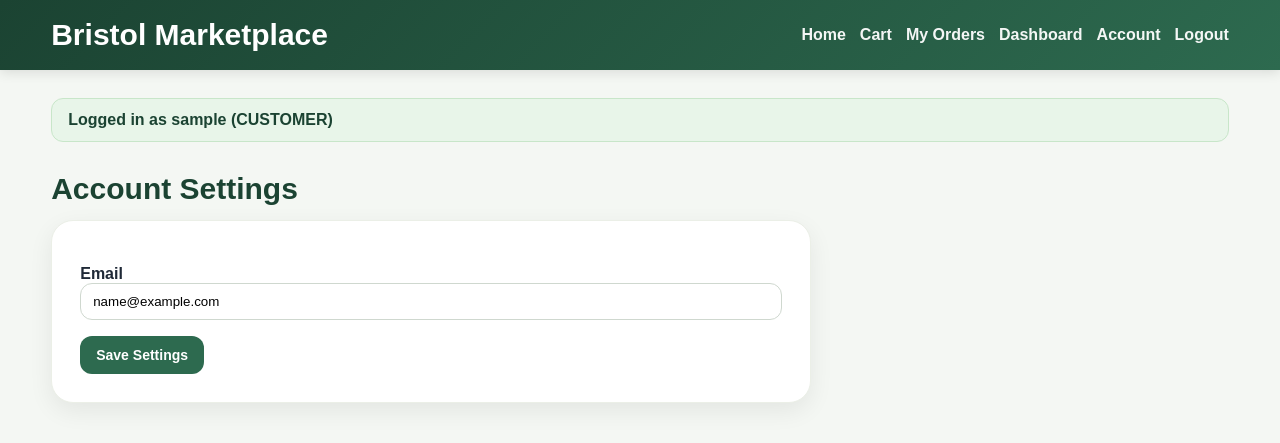
After one commit to PATS0N8/bristol-marketplace1, a Django app: page /account/ in a window 1280 px wide. The commit adds this page. Shown: the top 443 px of the page. Run offline with Django 4.2, Linux system fonts and the light colour scheme; the visitor is signed in with stand-in values (Sample User, id 1).

Commit message:
Sprint 3: added account settings for producers

```diff
--- a/accounts/models.py
+++ b/accounts/models.py
@@ -19,6 +19,8 @@ class ProducerProfile(models.Model):
     user = models.OneToOneField(User, on_delete=models.CASCADE, related_name="producer_profile")
     business_name = models.CharField(max_length=200, blank=True)
     postcode = models.CharField(max_length=20, blank=True)
+    farm_story = models.TextField(blank=True)
+    location = models.CharField(max_length=200, blank=True)
 
     def __str__(self):
         return self.business_name or self.user.username
--- a/accounts/views.py
+++ b/accounts/views.py
@@ -1,3 +1,34 @@
 from django.shortcuts import render
+from django.contrib.auth.decorators import login_required
+from accounts.models import ProducerProfile
 
 # Create your views here.
+
+
+#Account settings function
+@login_required
+def account_settings(request):
+    success = False
+    if request.method == "POST":
+        request.user.email = request.POST.get("email", "").strip()
+        request.user.save()
+
+        #If users role is producer fill profile options.
+        if request.user.role == "PRODUCER":
+            profile, _ = ProducerProfile.objects.get_or_create(user=request.user)
+            profile.business_name = request.POST.get("business_name", "").strip()
+            profile.postcode = request.POST.get("postcode", "").strip()
+            profile.farm_story = request.POST.get("farm_story", "").strip()
+            profile.location = request.POST.get("location", "").strip()
+            profile.save()
+
+        success = True
+
+    profile = None
+    if request.user.role == "PRODUCER":
+        profile, _ = ProducerProfile.objects.get_or_create(user=request.user)
+
+    return render(request, "products/account_settings.html", {
+        "profile": profile,
+        "success": success,
+    })
--- a/config/urls.py
+++ b/config/urls.py
@@ -1,6 +1,7 @@
 from django.contrib import admin
 from django.urls import path, include
 from products.views import custom_login, custom_logout, register_customer, register_producer
+from accounts.views import account_settings
 
 urlpatterns = [
     path("django-admin/", admin.site.urls),
@@ -8,5 +9,6 @@ urlpatterns = [
     path("logout/", custom_logout, name="logout"),
     path("register/customer/", register_customer, name="register_customer"),
     path("register/producer/", register_producer, name="register_producer"),
+    path("account/", account_settings, name="account_settings"),
     path("", include("products.urls")),
 ]
--- a/templates/base.html
+++ b/templates/base.html
@@ -91,6 +91,7 @@
                 {% if user.role == "ADMIN" or user.is_staff %}
                     <a href="/dashboard/">Dashboard</a>
                 {% endif %}
+                <a href="/account/">Account</a>
                 <a href="/logout/">Logout</a>
             {% else %}
                 <a href="/login/">Login</a><a href="/register/customer/">Register Customer</a><a href="/register/producer/">Register Producer</a>
--- /dev/null
+++ b/templates/products/account_settings.html
@@ -0,0 +1,46 @@
+{% extends "base.html" %}
+
+{% block title %}Account Settings | Bristol Marketplace{% endblock %}
+
+{% block content %}
+<h2 class="section-title">Account Settings</h2>
+
+<div class="panel" style="max-width: 760px;">
+    {% if success %}
+        <p style="color:#16a34a; font-weight:bold;">Settings saved successfully.</p>
+    {% endif %}
+
+    <form method="post">
+        {% csrf_token %}
+
+        <p>
+            <label><strong>Email</strong></label><br>
+            <input type="text" name="email" value="{{ user.email }}" style="width:100%;">
+        </p>
+
+        {% if user.role == "PRODUCER" and profile %}
+        <p>
+            <label><strong>Business Name</strong></label><br>
+            <input type="text" name="business_name" value="{{ profile.business_name }}" style="width:100%;">
+        </p>
+
+        <p>
+            <label><strong>Location</strong></label><br>
+            <input type="text" name="location" value="{{ profile.location }}" style="width:100%;" placeholder="e.g. Clifton, Bristol">
+        </p>
+
+        <p>
+            <label><strong>Postcode</strong></label><br>
+            <input type="text" name="postcode" value="{{ profile.postcode }}" style="width:100%;">
+        </p>
+
+        <p>
+            <label><strong>Farm Story</strong></label><br>
+            <textarea name="farm_story" rows="5" style="width:100%; padding:10px; border-radius:12px; border:1px solid #cfd8cf;">{{ profile.farm_story }}</textarea>
+        </p>
+        {% endif %}
+
+        <button class="btn btn-primary" type="submit">Save Settings</button>
+    </form>
+</div>
+{% endblock %}
```
Also changed, not shown: accounts/migrations/0002_producerprofile_farm_story_producerprofile_location.py (added).
